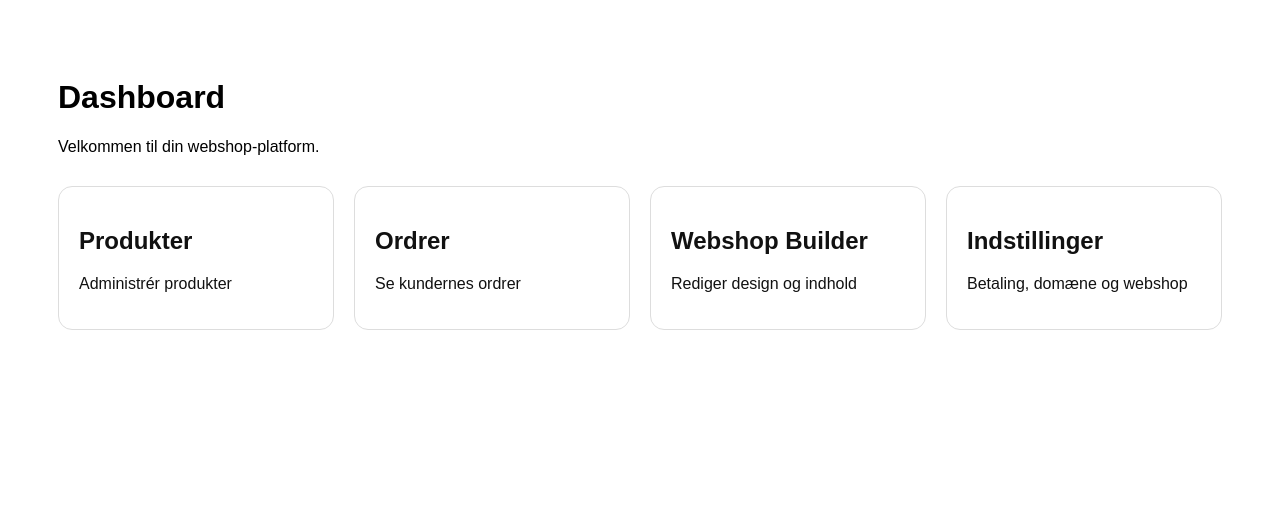
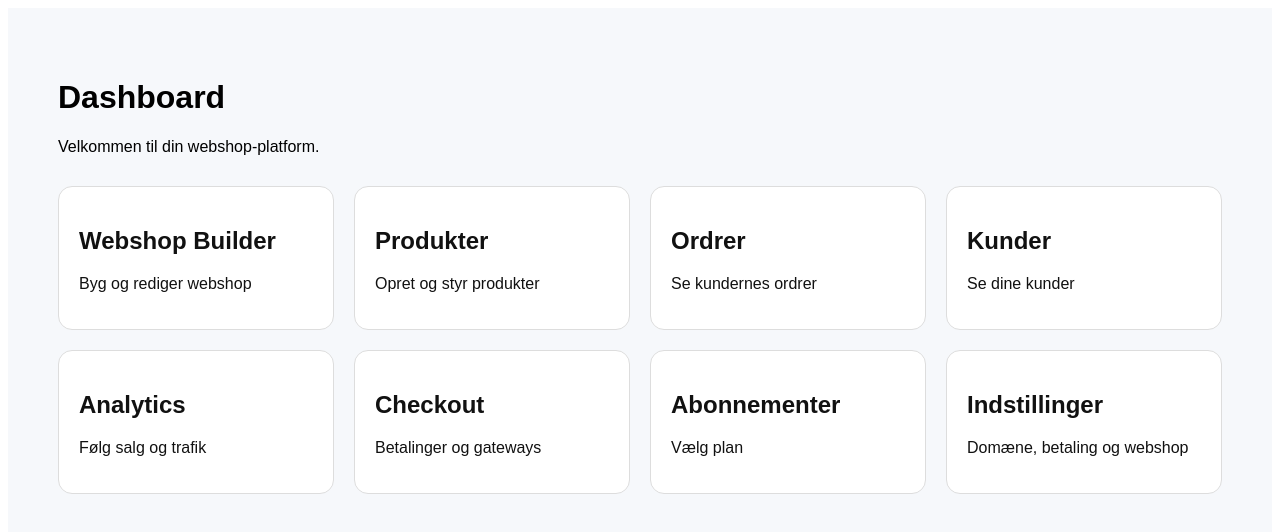
Before and after one commit to postjkhandel-ship-it/shoppilot, a Next.js app: page /dashboard in a window 1280 px wide. Shown: the top 532 px of the page. Built offline with nearby package versions, Linux system fonts and the light colour scheme.

Commit message:
Update page.js

```diff
--- a/app/dashboard/page.js
+++ b/app/dashboard/page.js
@@ -1,36 +1,18 @@
 export default function Dashboard() {
   return (
-    <main style={{ padding: "50px", fontFamily: "Arial" }}>
+    <main style={{ padding: "50px", fontFamily: "Arial", background: "#f6f8fb", minHeight: "100vh" }}>
       <h1>Dashboard</h1>
       <p>Velkommen til din webshop-platform.</p>
 
-      <div
-        style={{
-          display: "grid",
-          gridTemplateColumns: "repeat(auto-fit, minmax(220px,1fr))",
-          gap: "20px",
-          marginTop: "30px"
-        }}
-      >
-        <a href="/products" style={card}>
-          <h2>Produkter</h2>
-          <p>Administrér produkter</p>
-        </a>
-
-        <a href="/orders" style={card}>
-          <h2>Ordrer</h2>
-          <p>Se kundernes ordrer</p>
-        </a>
-
-        <a href="/builder" style={card}>
-          <h2>Webshop Builder</h2>
-          <p>Rediger design og indhold</p>
-        </a>
-
-        <a href="/settings" style={card}>
-          <h2>Indstillinger</h2>
-          <p>Betaling, domæne og webshop</p>
-        </a>
+      <div style={{ display: "grid", gridTemplateColumns: "repeat(auto-fit, minmax(220px,1fr))", gap: "20px", marginTop: "30px" }}>
+        <a href="/builder" style={card}><h2>Webshop Builder</h2><p>Byg og rediger webshop</p></a>
+        <a href="/products" style={card}><h2>Produkter</h2><p>Opret og styr produkter</p></a>
+        <a href="/orders" style={card}><h2>Ordrer</h2><p>Se kundernes ordrer</p></a>
+        <a href="/customers" style={card}><h2>Kunder</h2><p>Se dine kunder</p></a>
+        <a href="/analytics" style={card}><h2>Analytics</h2><p>Følg salg og trafik</p></a>
+        <a href="/checkout" style={card}><h2>Checkout</h2><p>Betalinger og gateways</p></a>
+        <a href="/plans" style={card}><h2>Abonnementer</h2><p>Vælg plan</p></a>
+        <a href="/settings" style={card}><h2>Indstillinger</h2><p>Domæne, betaling og webshop</p></a>
       </div>
     </main>
   );
```
